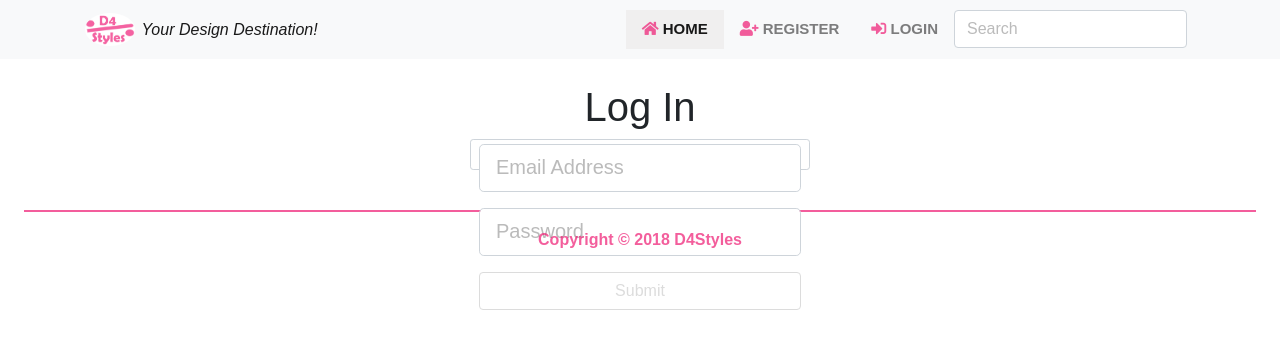
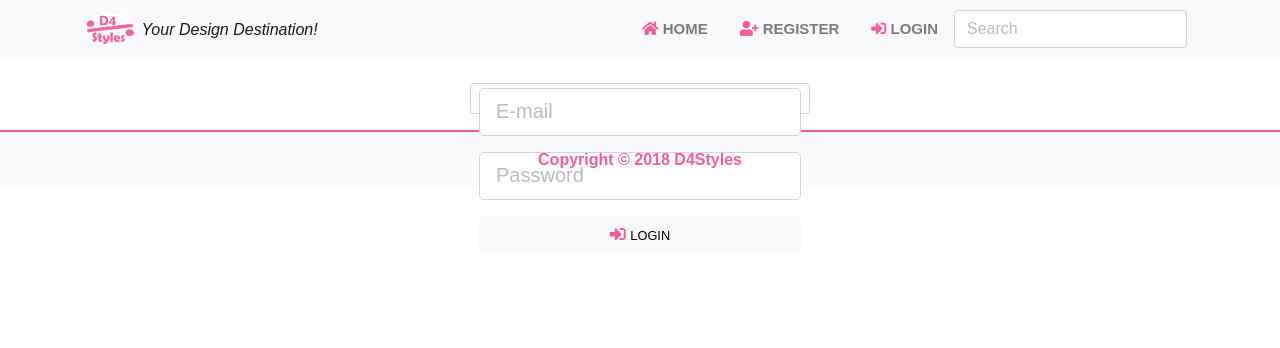
Before and after one commit to Arsalan-Shakeel/devconnector, a React (Create React App) app in the folder client/: page /login in a window 1280 px wide. Shown: the top 348 px of the page. Built offline with nearby package versions, Linux system fonts and the light colour scheme.

Commit message:
Commit on Jan 20, 2019

```diff
--- a/client/src/App.css
+++ b/client/src/App.css
@@ -49,13 +49,19 @@ body {
 	padding-right: 1rem !important;
 }
 
+/*
+This is working code
 .navbar .nav-item:hover {
 	background-color: rgb(250, 250, 221);
 }
+*/
 
+/*
+This is working code
 .navbar .nav-item.active {
 	background-color: rgb(240, 239, 239);
 }
+*/
 
 .btn-default {
 	background-color: #ffffff;
--- a/client/src/components/auth/Login.js
+++ b/client/src/components/auth/Login.js
@@ -56,11 +56,10 @@ class Login extends Component {
 				<div className="container">
 					<div className="row">
 						<div className="col-md-4 m-auto">
-							<h1 className="display-9 text-center">Log In</h1>
 							<form className="form-control form-control-sm" onSubmit={this.onSubmit}>
 								<TextFieldGroup
 									className="form-control form-control-sm"
-									placeholder="Email Address"
+									placeholder="E-mail"
 									name="email"
 									type="email"
 									value={this.state.email}
@@ -76,7 +75,17 @@ class Login extends Component {
 									onChange={this.onChange}
 									error={errors.password}
 								/>
-								<input type="submit" className="btn btn-default btn-block mt-2" />
+								<button
+									className="btn btn-light btn-block my-2 my-sm-0"
+									type="submit"
+									style={{ color: '#000' }}
+								>
+									<i
+										className="fas fa-sign-in-alt fa-1x"
+										style={{ color: 'rgba(238, 20, 111, 0.685)' }}
+									/>{' '}
+									<small>LOGIN</small>
+								</button>
 							</form>
 						</div>
 					</div>
--- a/client/src/components/layout/Footer.js
+++ b/client/src/components/layout/Footer.js
@@ -2,7 +2,7 @@ import React from 'react';
 
 export default () => {
 	return (
-		<footer id="main-footer" className="text-center p-4">
+		<footer id="main-footer" className="text-center bg-light">
 			<hr className="hr-styling" />
 			<div clasName="container">
 				<div className="row">
--- a/client/src/components/layout/Navbar.js
+++ b/client/src/components/layout/Navbar.js
@@ -17,7 +17,7 @@ class Navbar extends Component {
 		const { isAuthenticated, user } = this.props.auth;
 
 		const homeLink = (
-			<li className="nav-item active">
+			<li className="nav-item btn-light">
 				<Link className="nav-link" to="/profiles">
 					<i className="fas fa-home fa-1x" style={{ color: 'rgba(238, 20, 111, 0.685)' }} />{' '}
 					<strong>Home</strong>
@@ -28,19 +28,19 @@ class Navbar extends Component {
 		const authLinks = (
 			<ul className="navbar-nav ml-auto">
 				{homeLink}
-				<li className="nav-item">
+				<li className="nav-item btn-light">
 					<Link className="nav-link" to="/dashboard">
 						<i className="fas fa-binoculars fa-1x" style={{ color: 'rgba(238, 20, 111, 0.685)' }} />{' '}
 						<strong>Explore</strong>
 					</Link>
 				</li>
-				<li className="nav-item">
+				<li className="nav-item btn-light">
 					<Link className="nav-link" to="/feed">
 						<i className="fas fa-cart-plus fa-1x" style={{ color: 'rgba(238, 20, 111, 0.685)' }} />{' '}
 						<strong>Buy</strong>
 					</Link>
 				</li>
-				<li className="nav-item">
+				<li className="nav-item btn-light">
 					<a href="" onClick={this.onLogoutClick.bind(this)} className="nav-link">
 						<i className="fas fa-sign-out-alt fa-1x" style={{ color: 'rgba(238, 20, 111, 0.685)' }} />{' '}
 						<strong>Logout</strong>
@@ -52,13 +52,13 @@ class Navbar extends Component {
 		const guestLinks = (
 			<ul className="navbar-nav ml-auto">
 				{homeLink}
-				<li className="nav-item">
+				<li className="nav-item btn-light">
 					<Link className="nav-link" to="/register">
 						<i className="fas fa-user-plus fa-1x" style={{ color: 'rgba(238, 20, 111, 0.685)' }} />{' '}
 						<strong>Register</strong>
 					</Link>
 				</li>
-				<li className="nav-item">
+				<li className="nav-item btn-light">
 					<Link className="nav-link" to="/login">
 						<i className="fas fa-sign-in-alt fa-1x" style={{ color: 'rgba(238, 20, 111, 0.685)' }} />{' '}
 						<strong>Login</strong>
--- a/client/src/components/profile/ProfileAbout.js
+++ b/client/src/components/profile/ProfileAbout.js
@@ -19,7 +19,7 @@ class ProfileAbout extends Component {
 		return (
 			<div className="row">
 				<div className="col-md-12">
-					<div className="card card-body bg-secondary mb-3" style={{ color: '#fff' }}>
+					<div className="card card-body mb-3" style={{ color: '#fff', backgroundColor: '#696969' }}>
 						<h3 className="text-center">{firstName}'s Bio</h3>
 						<p className="lead">
 							{isEmpty(profile.bio) ? (
--- a/client/src/components/profile/ProfileHeader.js
+++ b/client/src/components/profile/ProfileHeader.js
@@ -8,7 +8,7 @@ class ProfileHeader extends Component {
 		return (
 			<div className="row">
 				<div className="col-md-12 m-auto">
-					<div className="card card-body bg-secondary mb-3" style={{ color: '#fff' }}>
+					<div className="card card-body  mb-3" style={{ color: '#fff', backgroundColor: '#b0c4de' }}>
 						<div className="row">
 							<div className="col-4 col-md-3 m-auto">
 								<img className="rounded-circle" src={profile.user.avatar} alt="" />
@@ -23,7 +23,10 @@ class ProfileHeader extends Component {
 							<p>
 								{isEmpty(profile.website) ? null : (
 									<a className="text-white p-2" href={profile.website} target="_blank">
-										<i className="fas fa-globe fa-2x" style={{ color: '#fff' }} />
+										<i
+											className="fas fa-globe fa-2x"
+											style={{ color: 'rgba(238, 20, 111, 0.685)' }}
+										/>
 									</a>
 								)}
 
```
Also changed, not shown: client/src/App.js (+4 -20 lines).
